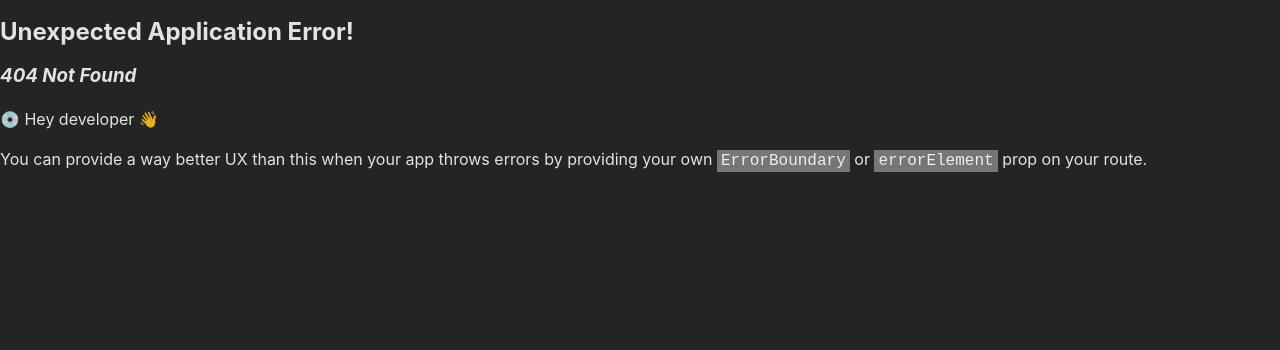
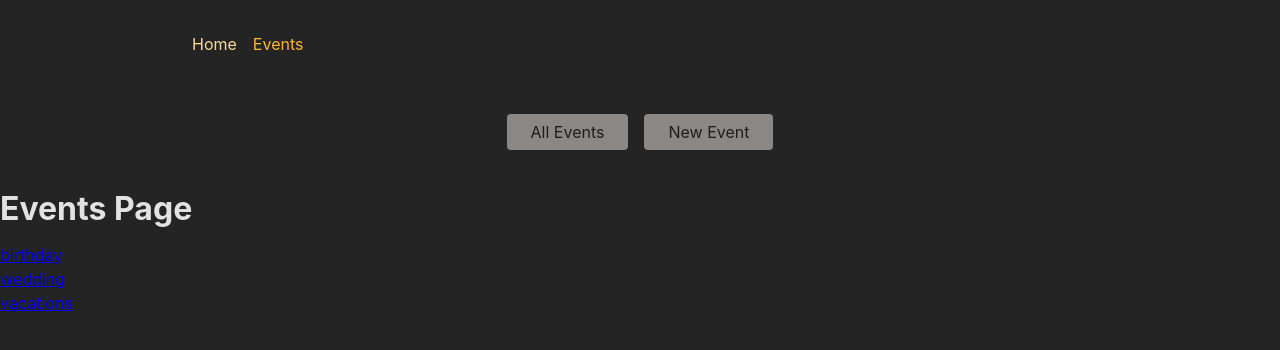
Before and after one commit to Pan-be/router-project, a React (Create React App) app in the folder frontend/: page /events in a window 1280 px wide. Before the commit this address had no page. Shown: the top 350 px of the page. Built offline with nearby package versions, Linux system fonts and the light colour scheme.

Commit message:
bind pages with links using router

```diff
--- a/frontend/src/App.js
+++ b/frontend/src/App.js
@@ -21,8 +21,32 @@
 // BONUS: Add another (nested) layout route that adds the <EventNavigation> component above all /events... page components
 import { createBrowserRouter, RouterProvider } from "react-router-dom"
 import HomePage from "./pages/HomePage"
+import EventsPage from "./pages/EventsPage"
+import NewEventPage from "./pages/NewEventPage"
+import EventDetailPage from "./pages/EventDetailPage"
+import EditEventPage from "./pages/EditEventPage"
+import RootLayout from "./pages/Root"
+import EventsRoot from "./pages/EventsRoot"
 
-const router = createBrowserRouter([{ path: "/", erlement: <HomePage /> }])
+const router = createBrowserRouter([
+	{
+		path: "/",
+		element: <RootLayout />,
+		children: [
+			{ index: true, element: <HomePage /> },
+			{
+				path: "events",
+				element: <EventsRoot />,
+				children: [
+					{ index: true, element: <EventsPage /> },
+					{ path: "new", element: <NewEventPage /> },
+					{ path: ":title", element: <EventDetailPage /> },
+					{ path: ":title/edit", element: <EditEventPage /> },
+				],
+			},
+		],
+	},
+])
 
 function App() {
 	return <RouterProvider router={router} />
--- a/frontend/src/components/EventsNavigation.js
+++ b/frontend/src/components/EventsNavigation.js
@@ -1,4 +1,5 @@
-import classes from './EventsNavigation.module.css';
+import { NavLink } from "react-router-dom"
+import classes from "./EventsNavigation.module.css"
 
 function EventsNavigation() {
 	return (
@@ -6,15 +7,26 @@ function EventsNavigation() {
 			<nav>
 				<ul className={classes.list}>
 					<li>
-            <a href="/events">All Events</a>
+						<NavLink
+							to='events'
+							className={({ isActive }) => (isActive ? classes.active : null)}
+							end>
+							All Events
+						</NavLink>
 					</li>
 					<li>
-            <a href="/events/new">New Event</a>
+						<NavLink
+							class
+							to='events/new'
+							className={({ isActive }) => (isActive ? classes.active : null)}
+							end>
+							New Event
+						</NavLink>
 					</li>
 				</ul>
 			</nav>
 		</header>
-  );
+	)
 }
 
-export default EventsNavigation;
+export default EventsNavigation
--- a/frontend/src/components/MainNavigation.js
+++ b/frontend/src/components/MainNavigation.js
@@ -1,4 +1,5 @@
-import classes from './MainNavigation.module.css';
+import { NavLink } from "react-router-dom"
+import classes from "./MainNavigation.module.css"
 
 function MainNavigation() {
 	return (
@@ -6,15 +7,25 @@ function MainNavigation() {
 			<nav>
 				<ul className={classes.list}>
 					<li>
-            <a>Home</a>
+						<NavLink
+							to={""}
+							className={({ isActive }) => (isActive ? classes.active : null)}
+							end>
+							Home
+						</NavLink>
 					</li>
 					<li>
-            <a>Events</a>
+						<NavLink
+							to={"events"}
+							className={({ isActive }) => (isActive ? classes.active : null)}
+							end>
+							Events
+						</NavLink>
 					</li>
 				</ul>
 			</nav>
 		</header>
-  );
+	)
 }
 
-export default MainNavigation;
+export default MainNavigation
--- a/frontend/src/pages/EventDetailPage.js
+++ b/frontend/src/pages/EventDetailPage.js
@@ -1,5 +1,16 @@
+import { useParams, Link } from "react-router-dom"
+
 const EvntDetailPage = (props) => {
-	return <>Event Detail Page</>
+	const params = useParams()
+	return (
+		<>
+			<h1>Event Detail Page</h1>
+			<p>{params.title}</p>
+			<Link to='..' relative='path'>
+				Back
+			</Link>
+		</>
+	)
 }
 
 export default EvntDetailPage
--- a/frontend/src/pages/EventsPage.js
+++ b/frontend/src/pages/EventsPage.js
@@ -1,5 +1,23 @@
+import { Link } from "react-router-dom"
+const EVENTS = [
+	{ title: "birthday" },
+	{ title: "wedding" },
+	{ title: "vacations" },
+]
+
 const EventsPage = (props) => {
-	return <>Events Page</>
+	return (
+		<>
+			<h1>Events Page</h1>
+			<ul>
+				{EVENTS.map((ev) => (
+					<li key={ev.title}>
+						<Link to={ev.title}>{ev.title}</Link>
+					</li>
+				))}
+			</ul>
+		</>
+	)
 }
 
 export default EventsPage
--- /dev/null
+++ b/frontend/src/pages/EventsRoot.js
@@ -0,0 +1,13 @@
+import { Outlet } from "react-router-dom"
+import EventsNavigation from "../components/EventsNavigation"
+
+const EventsRoot = (props) => {
+	return (
+		<>
+			<EventsNavigation />
+			<Outlet />
+		</>
+	)
+}
+
+export default EventsRoot
--- /dev/null
+++ b/frontend/src/pages/Root.js
@@ -0,0 +1,15 @@
+import { Outlet } from "react-router-dom"
+import MainNavigation from "../components/MainNavigation"
+
+const RootLayout = (props) => {
+	return (
+		<>
+			<MainNavigation />
+			<main>
+				<Outlet />
+			</main>
+		</>
+	)
+}
+
+export default RootLayout
```
Lines whose indentation alone changed are shown as unchanged.
